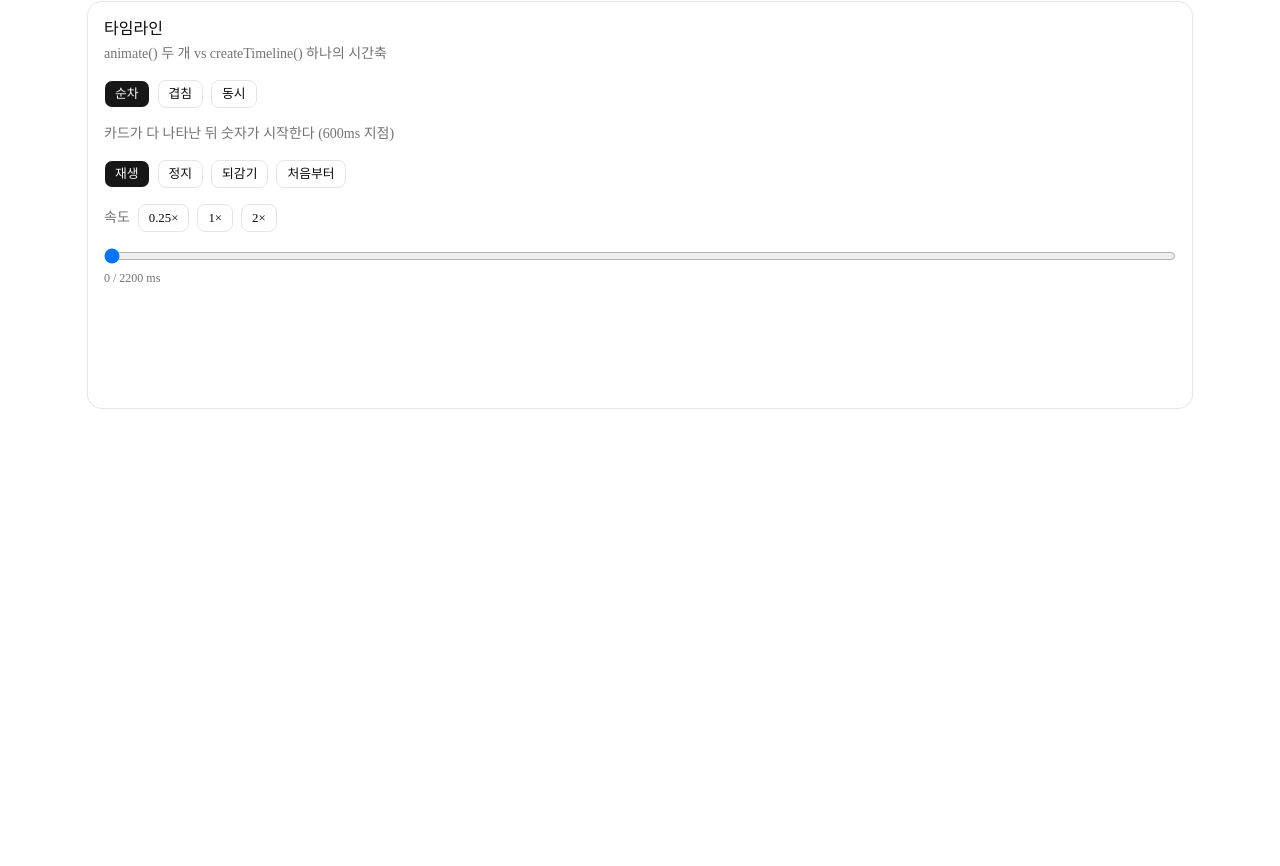
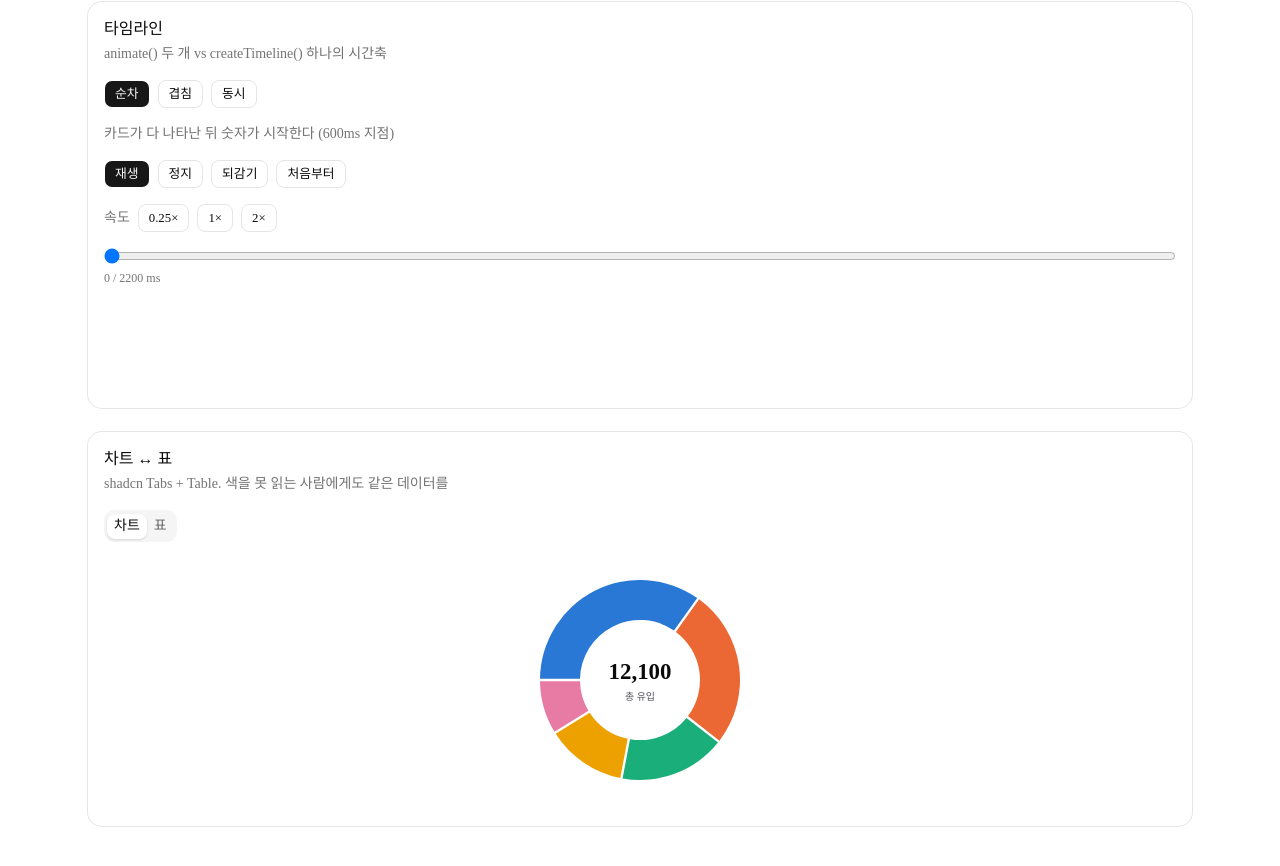
Before and after one commit to younhwan0103/anime-dashboard, a Next.js app: page /lab in a window 1280 px wide. Shown: the part 1155-2021 px from the top of the page. Before the commit the page ends 1627 px from the top, so only its background shows below. Built offline with nearby package versions, Linux system fonts and the light colour scheme.

Commit message:
feat: table-toggle

```diff
--- a/app/lab/page.tsx
+++ b/app/lab/page.tsx
@@ -11,6 +11,7 @@ import { StaggerDemo } from "./stagger-demo";
 import { ScrollDemo } from "./scroll-demo";
 import { NumberDemo } from "./number-demo";
 import { TimelineDemo } from "./timeline-demo";
+import { TableToggleDemo } from "./table-toggle-demo";
 
 export const metadata: Metadata = {
   title: "실험실 | 애니메이션 대시보드",
@@ -57,6 +58,13 @@ export default function LabPage() {
           >
             <TimelineDemo />
           </LabSection>
+
+          <LabSection
+            title="차트 ↔ 표"
+            description="shadcn Tabs + Table. 색을 못 읽는 사람에게도 같은 데이터를"
+          >
+            <TableToggleDemo />
+          </LabSection>
         </div>
       </div>
     </main>
--- /dev/null
+++ b/app/lab/table-toggle-demo.tsx
@@ -0,0 +1,99 @@
+"use client";
+
+import { PieChart } from "@/components/charts/pie-chart";
+import { PieSlice } from "@/components/charts/pie-slice";
+import { PieCenter } from "@/components/charts/pie-center";
+import { ClientOnly } from "@/components/client-only";
+import { Tabs, TabsContent, TabsList, TabsTrigger } from "@/components/ui/tabs";
+import {
+  Table,
+  TableBody,
+  TableCaption,
+  TableCell,
+  TableFooter,
+  TableHead,
+  TableHeader,
+  TableRow,
+} from "@/components/ui/table";
+import { CHANNELS, CHANNEL_TOTAL, channelShare } from "@/lib/channels";
+
+// 포매터는 렌더마다 만들지 않고 모듈 스코프에 한번만 !
+const nf = new Intl.NumberFormat("ko-KR");
+const pf = new Intl.NumberFormat("ko-KR", {
+  minimumFractionDigits: 1,
+  maximumFractionDigits: 1,
+});
+
+export function TableToggleDemo() {
+  return (
+    <Tabs defaultValue="chart">
+      <TabsList>
+        <TabsTrigger value="chart">차트</TabsTrigger>
+        <TabsTrigger value="table">표</TabsTrigger>
+      </TabsList>
+
+      <TabsContent value="chart">
+        <ClientOnly fallback={<div className="h-65" />}>
+          <div className="flex h-65 items-center justify-center">
+            <PieChart
+              data={CHANNELS}
+              size={220}
+              innerRadius={60}
+              padAngle={0.02}
+            >
+              {CHANNELS.map((_, i) => (
+                <PieSlice key={i} index={i} />
+              ))}
+              <PieCenter defaultLabel="총 유입" />
+            </PieChart>
+          </div>
+        </ClientOnly>
+      </TabsContent>
+
+      <TabsContent value="table">
+        <Table>
+          <TableCaption>채널별 유입 — 최근 30일</TableCaption>
+          <TableHeader>
+            <TableRow>
+              <TableHead>채널</TableHead>
+              <TableHead className="text-right">유입</TableHead>
+              <TableHead className="text-right">비중</TableHead>
+            </TableRow>
+          </TableHeader>
+          <TableBody>
+            {CHANNELS.map((c) => (
+              <TableRow key={c.label}>
+                <TableCell>
+                  <span className="flex items-center gap-2">
+                    <span
+                      aria-hidden
+                      className="size-2.5 shrink-0 rounded-xs"
+                      style={{ background: c.color }}
+                    />
+                    {c.label}
+                  </span>
+                </TableCell>
+                <TableCell className="text-right tabular-nums">
+                  {nf.format(c.value)}
+                </TableCell>
+                <TableCell className="text-right tabular-nums">
+                  {pf.format(channelShare(c.value))}%
+                </TableCell>
+              </TableRow>
+            ))}
+          </TableBody>
+          <TableFooter>
+            <TableRow>
+              <TableCell>합계</TableCell>
+              <TableCell className="text-right tabular-nums">
+                {nf.format(CHANNEL_TOTAL)}
+              </TableCell>
+              {/* ⚠️ 아래 "짚어볼 것 ②"를 읽고 직접 정하세요 */}
+              <TableCell className="text-right tabular-nums">100.0%</TableCell>
+            </TableRow>
+          </TableFooter>
+        </Table>
+      </TabsContent>
+    </Tabs>
+  );
+}
--- a/components/channel-chart.tsx
+++ b/components/channel-chart.tsx
@@ -4,43 +4,32 @@ import { PieChart } from "@/components/charts/pie-chart";
 import { PieSlice } from "@/components/charts/pie-slice";
 import { PieCenter } from "@/components/charts/pie-center";
 import { ClientOnly } from "@/components/client-only";
-
-// 색은 팔레트 슬롯 순서대로. 조각과 범례가 같은 배열을 참조해야
-// 둘이 어긋나지 않는다. (상태 소스 하나 — 기간 선택 때와 같은 원칙)
-const data = [
-  { label: "검색", value: 4250, color: "var(--chart-1)" },
-  { label: "직접 유입", value: 3120, color: "var(--chart-2)" },
-  { label: "SNS", value: 2100, color: "var(--chart-3)" },
-  { label: "레퍼럴", value: 1580, color: "var(--chart-4)" },
-  { label: "기타", value: 1050, color: "var(--chart-5)" },
-];
+import { CHANNELS } from "@/lib/channels";
 
 export function ChannelChart() {
   return (
     <ClientOnly fallback={<div className="h-75" />}>
       <div className="flex flex-col items-center gap-4">
         <div className="flex h-65 items-center justify-center">
-          <PieChart data={data} size={220} innerRadius={60} padAngle={0.02}>
-            {data.map((_, i) => (
+          <PieChart data={CHANNELS} size={220} innerRadius={60} padAngle={0.02}>
+            {CHANNELS.map((_, i) => (
               <PieSlice key={i} index={i} />
             ))}
             <PieCenter defaultLabel="총 유입" />
           </PieChart>
         </div>
 
-        {/* 라이트 모드에서 3색이 표면 대비 3:1 미만이라
-            레이블이 보이는 범례가 필수다. 색만으로는 식별이 안 된다. */}
         <ul className="w-full space-y-1.5 text-sm">
-          {data.map((d) => (
-            <li key={d.label} className="flex items-center gap-2">
+          {CHANNELS.map((c) => (
+            <li key={c.label} className="flex items-center gap-2">
               <span
                 aria-hidden
                 className="size-2.5 shrink-0 rounded-xs"
-                style={{ background: d.color }}
+                style={{ background: c.color }}
               />
-              <span className="text-foreground">{d.label}</span>
+              <span className="text-foreground">{c.label}</span>
               <span className="ml-auto tabular-nums text-muted-foreground">
-                {d.value.toLocaleString("ko-KR")}
+                {c.value.toLocaleString("ko-KR")}
               </span>
             </li>
           ))}
--- /dev/null
+++ b/lib/channels.ts
@@ -0,0 +1,28 @@
+/**
+ * 채널별 유입 데이터.
+ *
+ * 도넛 차트와 표가 같은 배열을 봐야 하므로 공용 모듈로 둔다.
+ * `data.ts`에 두지 않은 이유 — 그쪽은 `server-only`라
+ * 클라이언트 컴포넌트에서 import할 수 없다. `ranges.ts`와 같은 부류다.
+ */
+export type Channel = {
+  label: string;
+  value: number;
+  /** 팔레트 슬롯. 조각·범례·표가 같은 색을 쓰게 한다. */
+  color: string;
+};
+
+export const CHANNELS: Channel[] = [
+  { label: "검색", value: 4250, color: "var(--chart-1)" },
+  { label: "직접 유입", value: 3120, color: "var(--chart-2)" },
+  { label: "SNS", value: 2100, color: "var(--chart-3)" },
+  { label: "레퍼럴", value: 1580, color: "var(--chart-4)" },
+  { label: "기타", value: 1050, color: "var(--chart-5)" },
+];
+
+export const CHANNEL_TOTAL = CHANNELS.reduce((sum, c) => sum + c.value, 0);
+
+/** 비중(%). 반올림하지 않은 원값을 돌려준다. */
+export function channelShare(value: number): number {
+  return (value / CHANNEL_TOTAL) * 100;
+}
```
